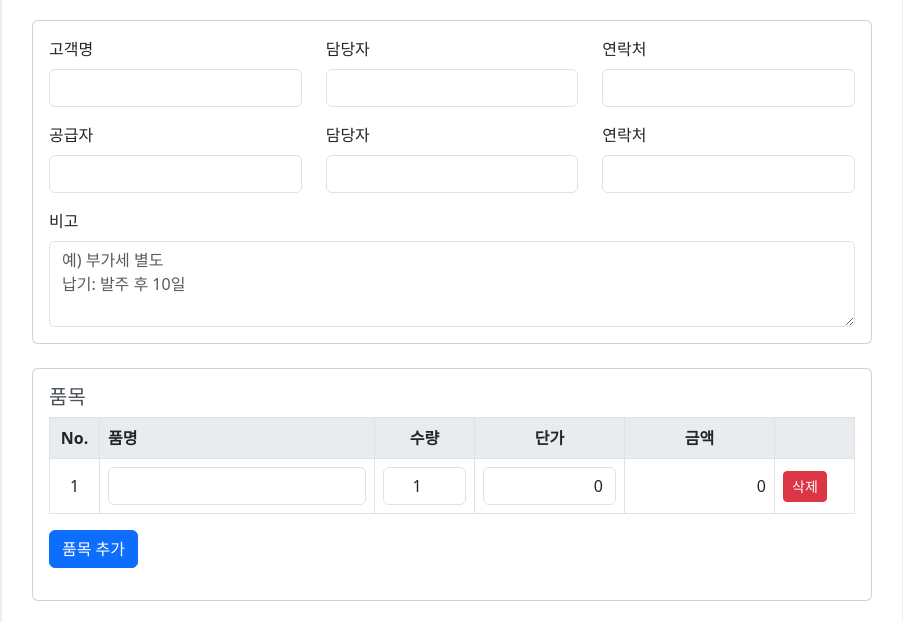
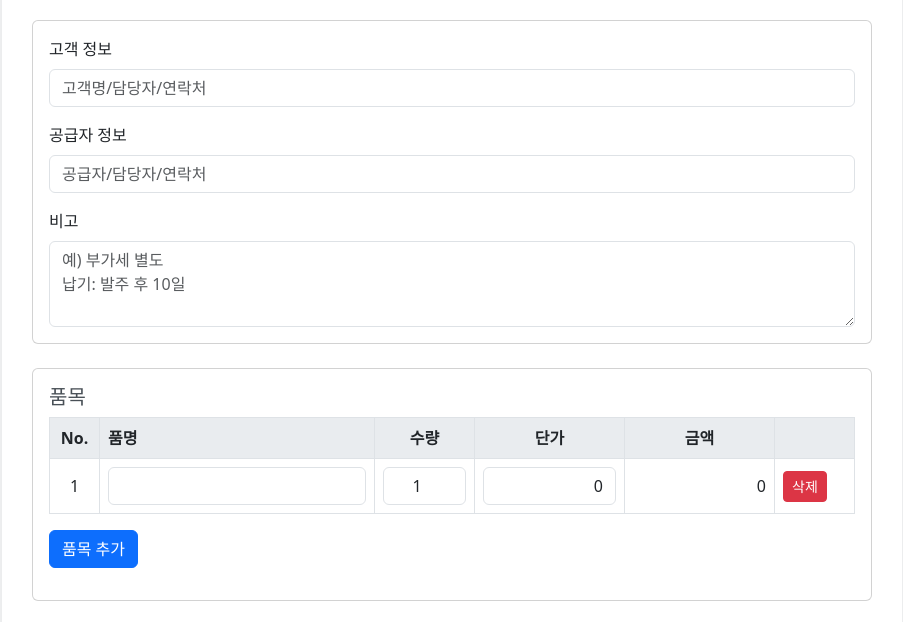
Before and after one commit to s95722462-cell/quote-generator-gen, a plain HTML site: page index.html in a window 1280 px wide. Shown: the part 120-742 px from the top of the page, without its empty margins (188-1091 px from the left). Drawn offline with nearby package versions, Linux system fonts and the light colour scheme.

Commit message:
Add files via upload

```diff
--- a/index.html
+++ b/index.html
@@ -17,31 +17,15 @@
         <div class="card mb-4">
             <div class="card-body">
                 <div class="row mb-3">
-                    <div class="col-md-4">
-                        <label for="clientName" class="form-label">고객명</label>
-                        <input type="text" class="form-control" id="clientName">
-                    </div>
-                    <div class="col-md-4">
-                        <label for="clientContactPerson" class="form-label">담당자</label>
-                        <input type="text" class="form-control" id="clientContactPerson">
-                    </div>
-                    <div class="col-md-4">
-                        <label for="clientContactNumber" class="form-label">연락처</label>
-                        <input type="text" class="form-control" id="clientContactNumber">
+                    <div class="col-12">
+                        <label for="clientInfo" class="form-label">고객 정보</label>
+                        <input type="text" class="form-control" id="clientInfo" placeholder="고객명/담당자/연락처">
                     </div>
                 </div>
                 <div class="row mb-3">
-                    <div class="col-md-4">
-                        <label for="supplierName" class="form-label">공급자</label>
-                        <input type="text" class="form-control" id="supplierName">
-                    </div>
-                    <div class="col-md-4">
-                        <label for="supplierContactPerson" class="form-label">담당자</label>
-                        <input type="text" class="form-control" id="supplierContactPerson">
-                    </div>
-                    <div class="col-md-4">
-                        <label for="supplierContactNumber" class="form-label">연락처</label>
-                        <input type="text" class="form-control" id="supplierContactNumber">
+                    <div class="col-12">
+                        <label for="supplierInfo" class="form-label">공급자 정보</label>
+                        <input type="text" class="form-control" id="supplierInfo" placeholder="공급자/담당자/연락처">
                     </div>
                 </div>
                 <div class="row">
```
